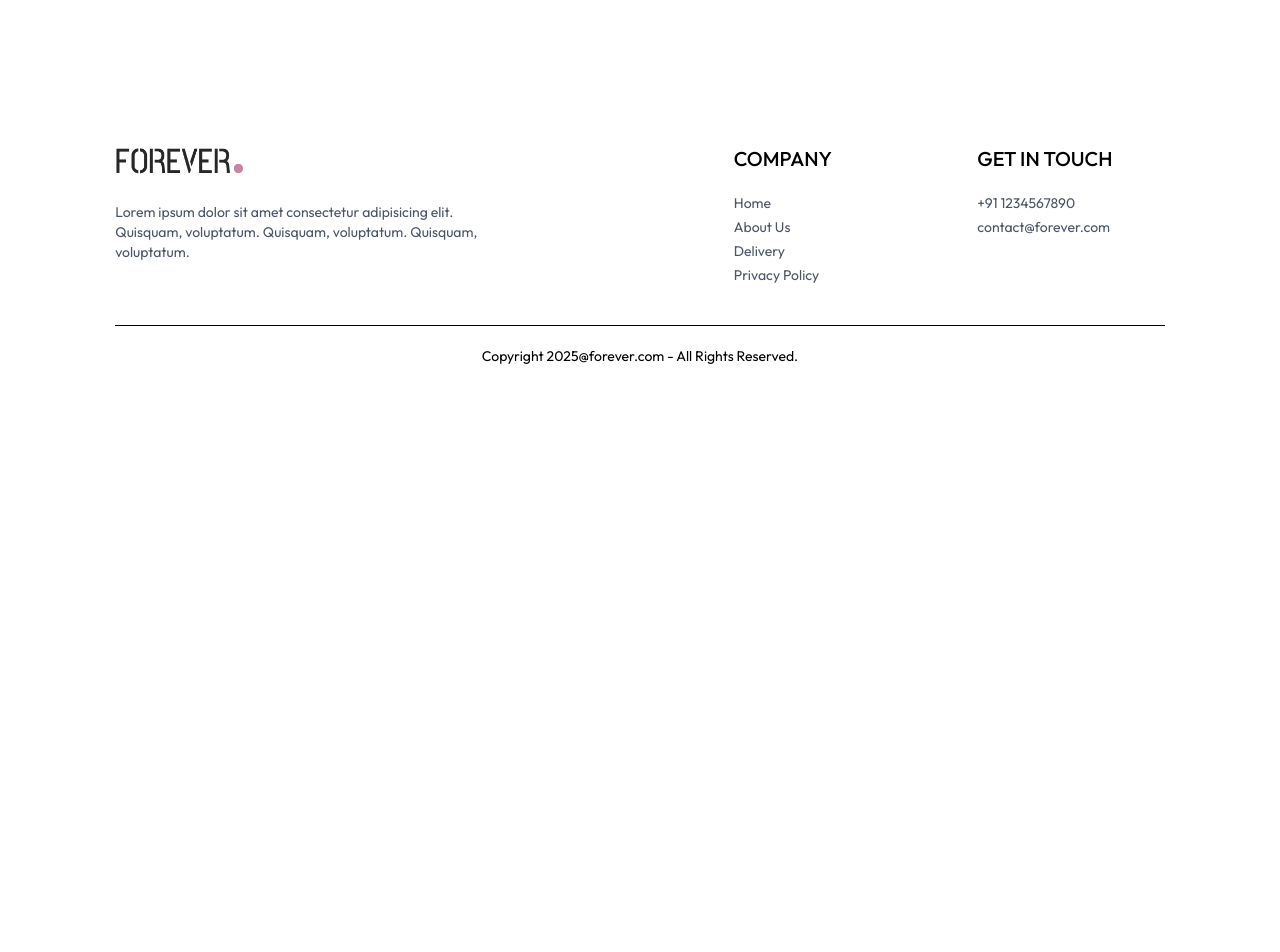
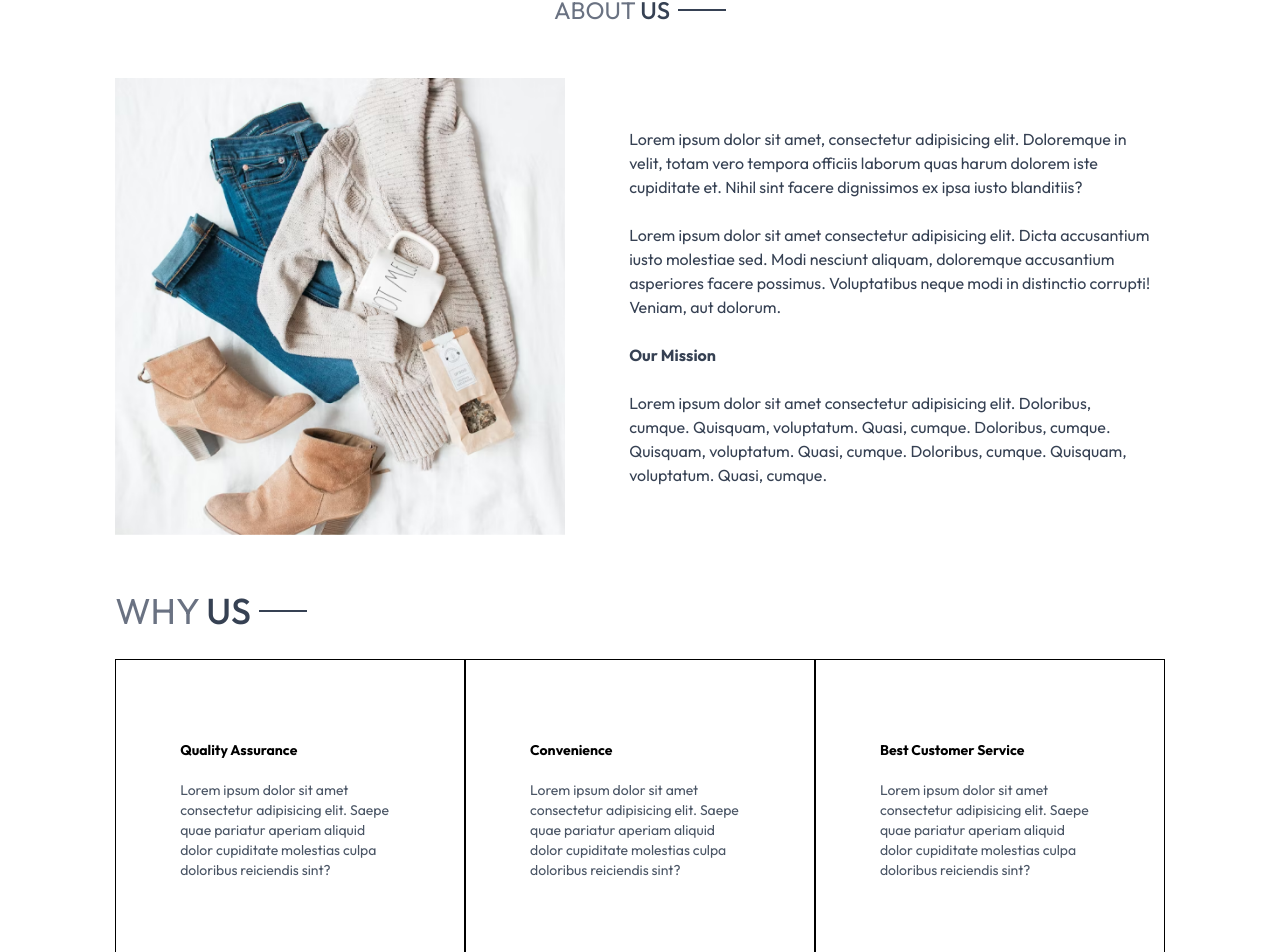
Before and after one commit to vivekvvk123/ecommerce-app, a React (Vite) app in the folder frontend/: page /about in a window 1280 px wide. Shown: the part 120-1072 px from the top of the page. Before the commit the page ends 800 px from the top, so only its background shows below. Built offline with nearby package versions, Linux system fonts and the light colour scheme.

Commit message:
Added: About Us page

```diff
--- a/frontend/src/pages/About.jsx
+++ b/frontend/src/pages/About.jsx
@@ -1,8 +1,46 @@
 import React from 'react'
+import Title from '../components/Title'
+import { assets } from '../assets/assets'
+import NewsletterBox from '../components/NewsletterBox'
 
 function About() {
   return (
-    <div>About</div>
+    <div>
+      <div className='text-2xl text-center pt-8 border-t'>
+        <Title text1={'ABOUT'} text2={'US'} />
+      </div>
+
+      <div className='my-10 flex flex-col md:flex-row gap-16'>
+        <img className='w-full md:max-w-[450px]' src={assets.about_img} alt="" />
+        <div className='flex flex-col justify-center gap-6 md:w-2/4 text-gray-700'>
+          <p>Lorem ipsum dolor sit amet, consectetur adipisicing elit. Doloremque in velit, totam vero tempora officiis laborum quas harum dolorem iste cupiditate et. Nihil sint facere dignissimos ex ipsa iusto blanditiis?</p>
+          <p>Lorem ipsum dolor sit amet consectetur adipisicing elit. Dicta accusantium iusto molestiae sed. Modi nesciunt aliquam, doloremque accusantium asperiores facere possimus. Voluptatibus neque modi in distinctio corrupti! Veniam, aut dolorum.</p>
+          <b>Our Mission</b>
+          <p>Lorem ipsum dolor sit amet consectetur adipisicing elit. Doloribus, cumque. Quisquam, voluptatum. Quasi, cumque. Doloribus, cumque. Quisquam, voluptatum. Quasi, cumque. Doloribus, cumque. Quisquam, voluptatum. Quasi, cumque.</p>
+        </div>
+      </div>
+
+      <div className='text-4xl py-4'>
+        <Title text1={'WHY'} text2={'US'} />
+      </div>
+      <div className='flex flex-col md:flex-row text-sm mb-20'>
+        <div className='border px-10 md:px-16 py-8 sm:py-20 flex flex-col gap-5'>
+          <b>Quality Assurance</b>
+          <p className='text-gray-600'>Lorem ipsum dolor sit amet consectetur adipisicing elit. Saepe quae pariatur aperiam aliquid dolor cupiditate molestias culpa doloribus reiciendis sint?</p>
+        </div>
+        <div className='border px-10 md:px-16 py-8 sm:py-20 flex flex-col gap-5'>
+          <b>Convenience</b>
+          <p className='text-gray-600'>Lorem ipsum dolor sit amet consectetur adipisicing elit. Saepe quae pariatur aperiam aliquid dolor cupiditate molestias culpa doloribus reiciendis sint?</p>
+        </div>
+        <div className='border px-10 md:px-16 py-8 sm:py-20 flex flex-col gap-5'>
+          <b>Best Customer Service</b>
+          <p className='text-gray-600'>Lorem ipsum dolor sit amet consectetur adipisicing elit. Saepe quae pariatur aperiam aliquid dolor cupiditate molestias culpa doloribus reiciendis sint?</p>
+        </div>
+      </div>
+
+      <NewsletterBox />
+
+    </div>
   )
 }
 
```
